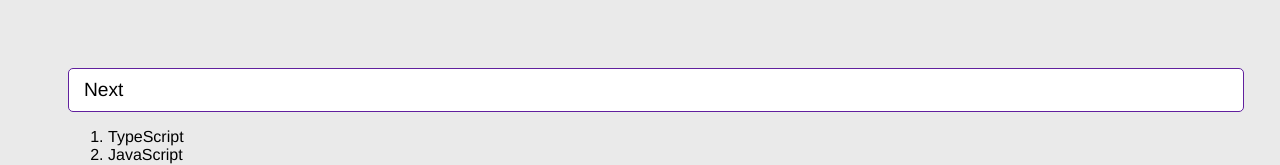
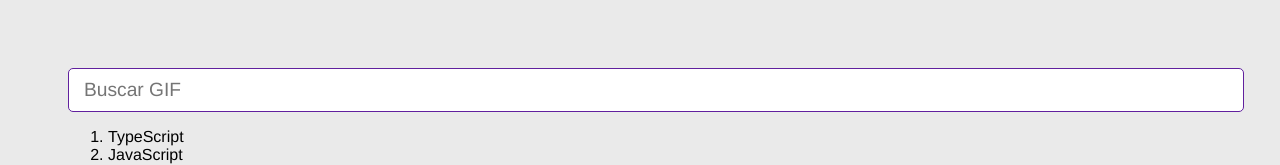
Before and after one commit to cardugarte/gif-expert-app, a React (Vite) app: page / in a window 1280 px wide. Shown: the top 165 px of the page. Built offline with nearby package versions, Linux system fonts and the light colour scheme.

Commit message:
se emite el evento de agregar categoria al componente padre GifExpert

```diff
--- a/src/GifExpertApp.tsx
+++ b/src/GifExpertApp.tsx
@@ -4,9 +4,15 @@
 export const GifExpertApp = () => {
   const [categories, setCategories] = useState<string[]>(['TypeScript', 'JavaScript'])
 
+  const onAddCategory: any = ( newCategory: string ) => {
+    setCategories([newCategory, ...categories])
+  }
+
   return (
     <>
-    <AddCategory setCategories={ setCategories } />
+    <AddCategory
+      onNewCategory={ onAddCategory }
+    />
       <ol>
         {
           categories.map( category => {
--- a/src/components/AddCategory.tsx
+++ b/src/components/AddCategory.tsx
@@ -1,15 +1,17 @@
 import { useState } from 'react'
 
-const AddCategory = ({ setCategories }: any) => {
-  const [inputValue, setInputValue] = useState('Next')
+const AddCategory = ({ onNewCategory }: any) => {
+  const [inputValue, setInputValue] = useState('')
   const onInputChange = ({ target }: any) => {
     setInputValue( target.value )
   }
 
   const onSubmit = (event: any) => {
     event.preventDefault()
-    if( inputValue.trim().length <= 1 ) return
-    setCategories ( (categories: string[]) => [ inputValue, ...categories])
+    const newCategory: string = inputValue.trim()
+    if( newCategory.length <= 1 ) return
+    // setCategories ( (categories: string[]) => [ inputValue, ...categories])
+    onNewCategory(newCategory)
     setInputValue('')
   }
 
```
